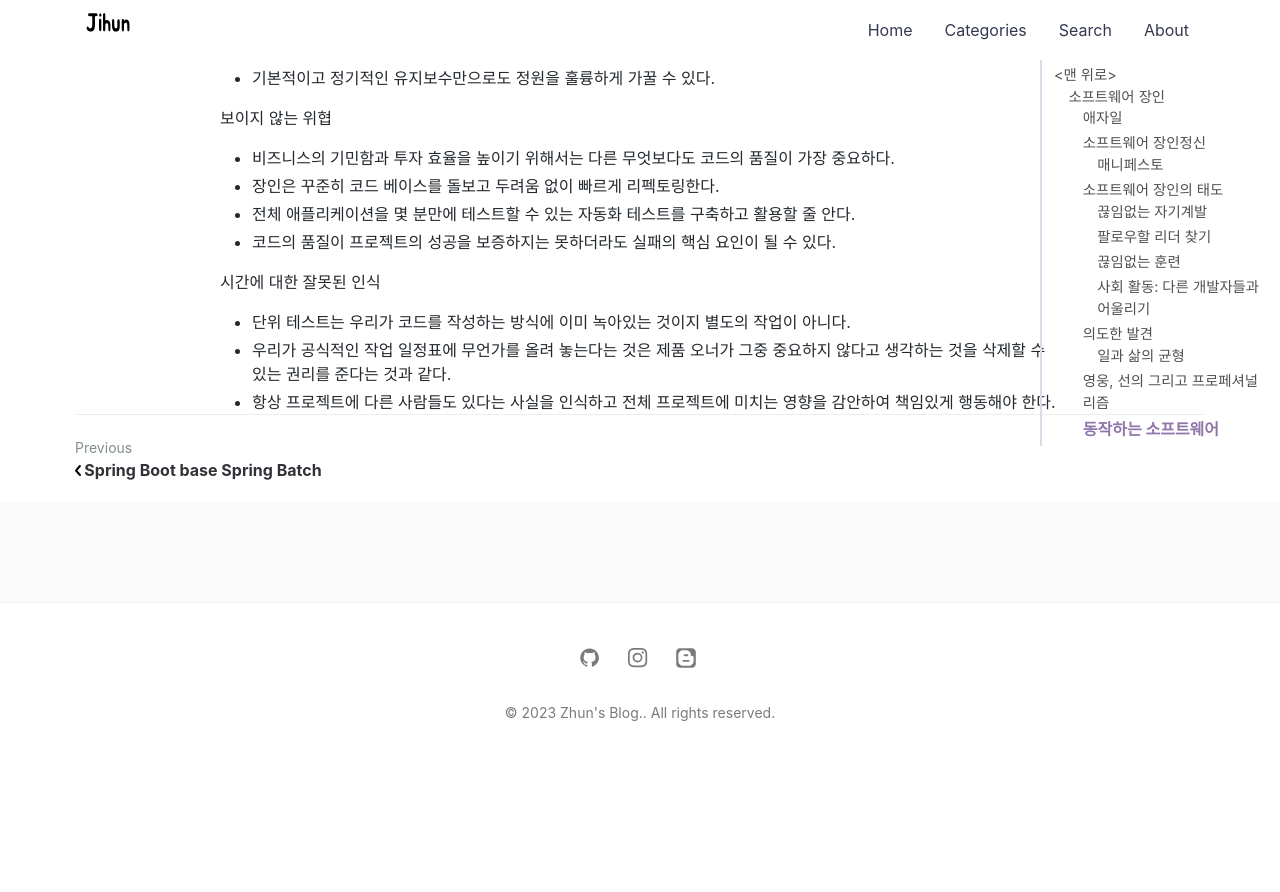
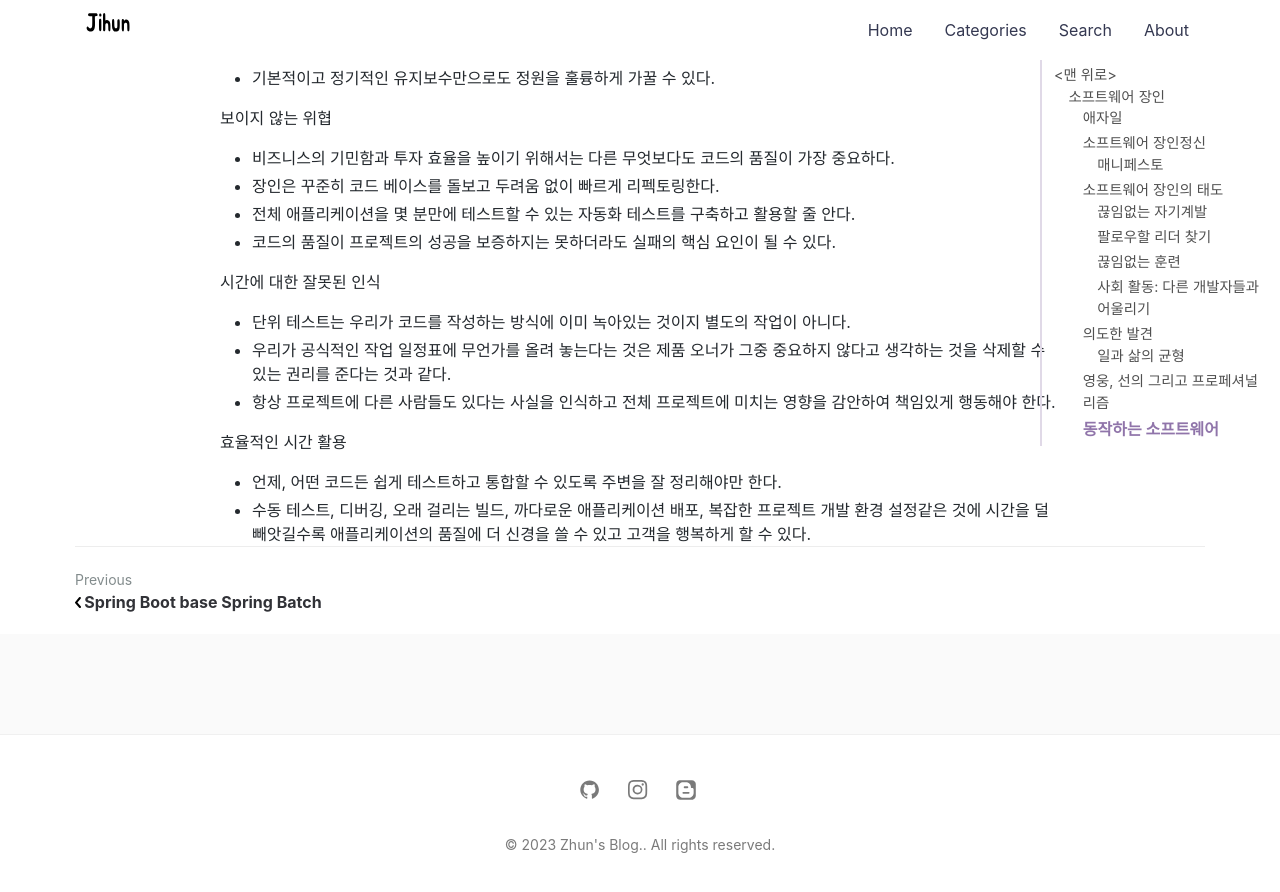
Before and after one commit to jihunparkme/jihunparkme.github.io, a Jekyll site: the page built from _posts/2023-02-01-a-software-master.md, in a window 1280 px wide and 900 px high, scrolled down 6240 px. Shown: the top 892 px of the window. Built offline with Jekyll 4.4.1, drawn with Linux system fonts in a browser that asks for light colours; nearby versions of some CDN libraries; comment, search, counter and statistics services are not loaded; before the commit the page ends 7008 px from its top, so only the background shows below that.

Commit message:
[software master] 효율적인 시간 활용

```diff
--- a/_posts/2023-02-01-a-software-master.md
+++ b/_posts/2023-02-01-a-software-master.md
@@ -253,3 +253,8 @@ featured-img: a-software-master
 - 단위 테스트는 우리가 코드를 작성하는 방식에 이미 녹아있는 것이지 별도의 작업이 아니다.
 - 우리가 공식적인 작업 일정표에 무언가를 올려 놓는다는 것은 제품 오너가 그중 중요하지 않다고 생각하는 것을 삭제할 수 있는 권리를 준다는 것과 같다.
 - 항상 프로젝트에 다른 사람들도 있다는 사실을 인식하고 전체 프로젝트에 미치는 영향을 감안하여 책임있게 행동해야 한다.
+
+효율적인 시간 활용
+
+- 언제, 어떤 코드든 쉽게 테스트하고 통합할 수 있도록 주변을 잘 정리해야만 한다.
+- 수동 테스트, 디버깅, 오래 걸리는 빌드, 까다로운 애플리케이션 배포, 복잡한 프로젝트 개발 환경 설정같은 것에 시간을 덜 빼앗길수록 애플리케이션의 품질에 더 신경을 쓸 수 있고 고객을 행복하게 할 수 있다.
```
